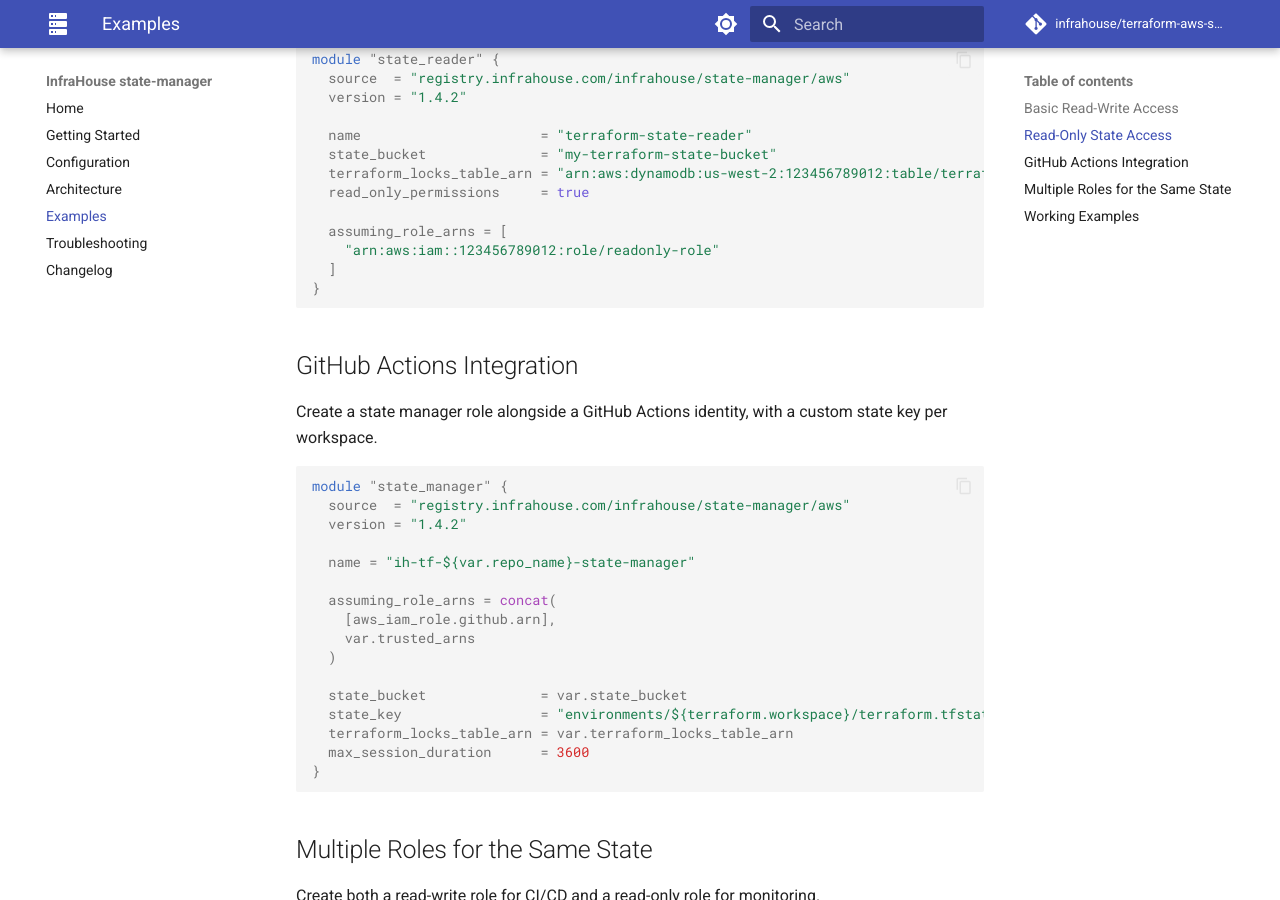
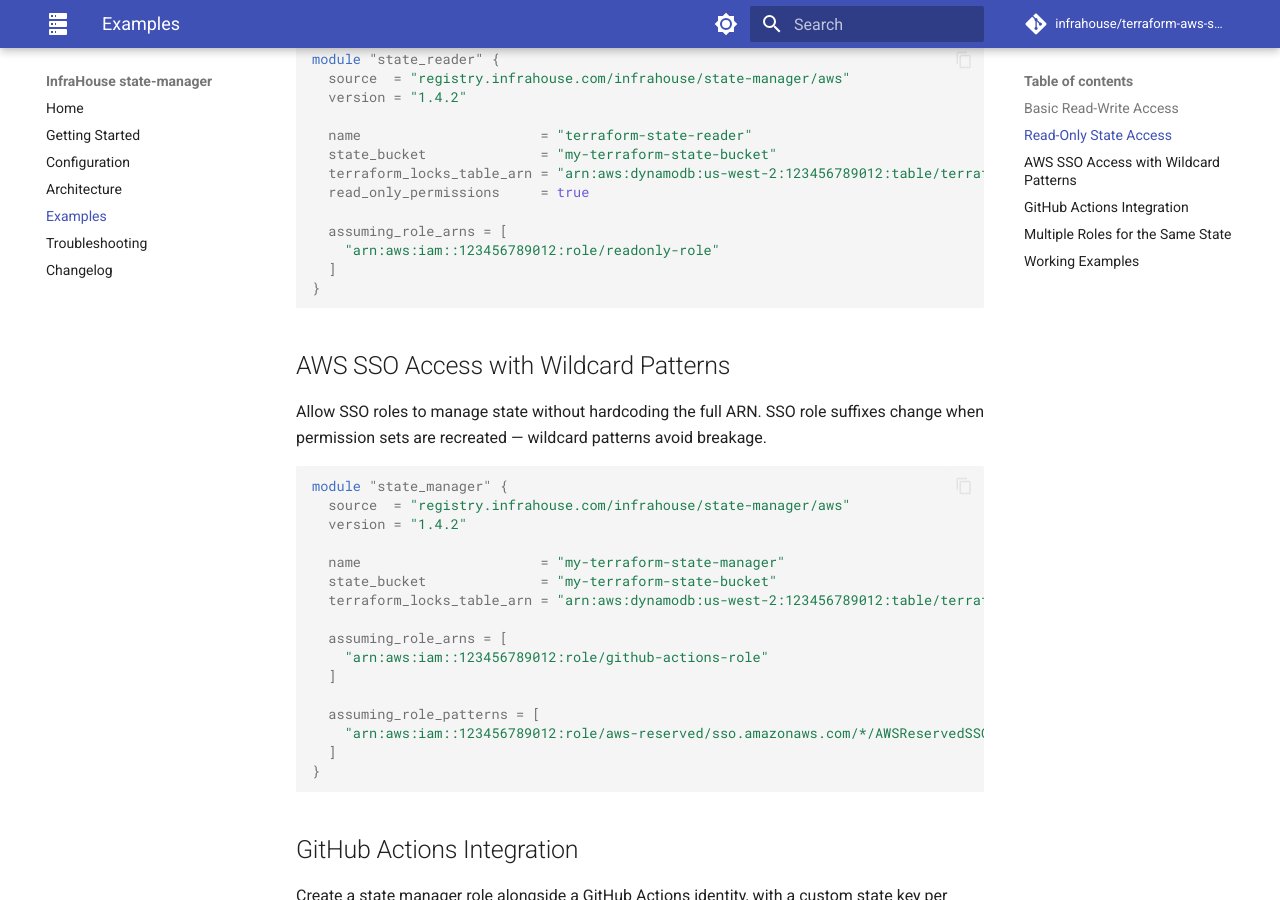
Before and after one commit to infrahouse/terraform-aws-state-manager, an MkDocs documentation site: the page built from docs/examples.md, in a window 1280 px wide and 900 px high, scrolled down 640 px. Built offline with MkDocs 1.6.1 and Material for MkDocs 9.7.7, drawn with Linux system fonts in a browser that asks for light colours; comment, search, counter and statistics services are not loaded.

Commit message:
feat: support wildcard principal patterns in trust policy (#26)
* feat: support wildcard principal patterns in trust policy

Add assuming_role_patterns variable that uses StringLike condition on
aws:PrincipalArn for wildcard matching. Useful for AWS SSO roles with
auto-generated suffixes that change when permission sets are recreated.

Closes #22

Co-Authored-By: Claude Opus 4.6 <noreply@anthropic.com>

* fix: handle None test_role_arn in wildcard test

In CI, test_role_arn is None. Use the caller identity ARN from
boto3_session instead for the assuming_role_arns list.

Co-Authored-By: Claude Opus 4.6 <noreply@anthropic.com>

* fix: resolve full role ARN via IAM for SSO role path support

Assumed-role ARNs strip the IAM path prefix, so reconstructing the role
ARN from the string produces an invalid principal for SSO roles (which
have path aws-reserved/sso.amazonaws.com/<region>/). Use iam.get_role()
to get the actual ARN.

Co-Authored-By: Claude Opus 4.6 <noreply@anthropic.com>

* fix: use bucket_prefix to avoid S3 ghost bucket collisions

Deterministic bucket names cause failures when tests run in different
regions — S3 retains the region association after deletion for hours.

Co-Authored-By: Claude Opus 4.6 <noreply@anthropic.com>

* fix: increase IAM propagation timeout to 120s

DynamoDB item-level permissions can take longer than 60s to propagate
in CI, causing test_module[rw] to time out.

Co-Authored-By: Claude Opus 4.6 <noreply@anthropic.com>

* fix: shorten bucket_prefix substr to fit 37-char AWS limit

Co-Authored-By: Claude Opus 4.6 <noreply@anthropic.com>

---------

Co-authored-by: Claude Opus 4.6 <noreply@anthropic.com>

````diff
--- a/docs/examples.md
+++ b/docs/examples.md
@@ -36,6 +36,30 @@ module "state_reader" {
 
   assuming_role_arns = [
     "arn:aws:iam::123456789012:role/readonly-role"
+  ]
+}
+```
+
+## AWS SSO Access with Wildcard Patterns
+
+Allow SSO roles to manage state without hardcoding the full ARN. SSO role suffixes
+change when permission sets are recreated — wildcard patterns avoid breakage.
+
+```hcl
+module "state_manager" {
+  source  = "registry.infrahouse.com/infrahouse/state-manager/aws"
+  version = "1.4.2"
+
+  name                      = "my-terraform-state-manager"
+  state_bucket              = "my-terraform-state-bucket"
+  terraform_locks_table_arn = "arn:aws:dynamodb:us-west-2:123456789012:table/terraform-locks"
+
+  assuming_role_arns = [
+    "arn:aws:iam::123456789012:role/github-actions-role"
+  ]
+
+  assuming_role_patterns = [
+    "arn:aws:iam::123456789012:role/aws-reserved/sso.amazonaws.com/*/AWSReservedSSO_AdministratorAccess_*"
   ]
 }
 ```
````
Also changed, not shown: README.md (+22 -0 lines), docs/configuration.md (+18 -0 lines), docs/index.md (+2 -0 lines), 7 other files.
